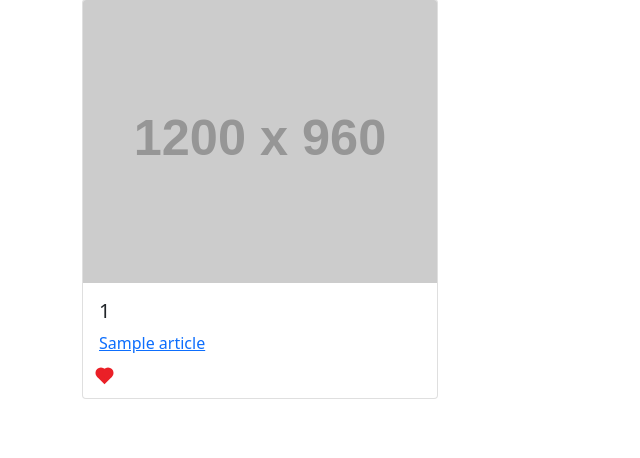
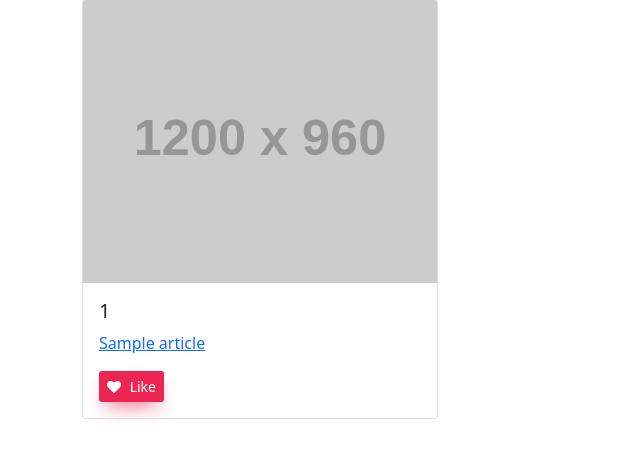
Before and after one commit to hjkim1350/django_semi_pair2, a Django app: page / in a window 1280 px wide. Shown: the part 248-706 px from the top of the page, without its empty margins (0-640 px from the left). Run offline with Django 3.2, Linux system fonts and the light colour scheme; tables that the repository leaves empty hold one stand-in row (values such as "Sample post"); grey boxes labelled with a size stand in for pictures from a placeholder-image service; some libraries are stand-ins or nearby versions.

Commit message:
DH 자바스크립트 모르겠어요ㅠㅠ 4시 35분

```diff
--- a/sub_pair2/articles/templates/articles/index.html
+++ b/sub_pair2/articles/templates/articles/index.html
@@ -1,4 +1,10 @@
 {% extends 'base.html' %}
+{% load static %}
+{% load django_bootstrap5 %}
+{% block css %}
+<link rel="stylesheet" href="https://cdnjs.cloudflare.com/ajax/libs/font-awesome/4.7.0/css/font-awesome.min.css">
+<link rel="stylesheet" href="{% static 'css/heart.css' %}">
+{% endblock css %}
 
 {% block content %}
 
@@ -16,7 +22,14 @@
         <div class="card-body">
           <h5 class="card-title">{{ article.pk }}</h5>
           <p class="card-text"><a href="{% url 'articles:detail' article.pk %}">{{ article.title }}</a></p>
-            <a href="#"><div class='heart'></div></a>
+            <a href="#">
+                <div class="like-content">
+                  <button class="btn-secondary like-review">
+                    <i class="fa fa-heart" aria-hidden="true"></i> Like
+                  </button>
+              </div>
+
+            </a>
         </div>
       </div>
     </div>
--- a/sub_pair2/static/css/heart.css
+++ b/sub_pair2/static/css/heart.css
@@ -20,3 +20,77 @@
 .heart::after {
   top: -50%;
 }
+
+/* TEST */
+
+button {
+  background: #fff;
+  border: unset;
+  outline: 0;
+  font-size: 18px;
+  cursor: pointer;
+  color: #65676b;
+  padding: 5px 10px;
+}
+button.liked {
+  color: #0571ed;
+}
+button.liked i{
+  animation: anim 0.5s ease-in-out;
+  -webkit-animation: anim 0.5s ease-in-out;
+}
+@keyframes anim {
+  100% {
+    transform: rotate(-15deg) scale(1.3);
+    -webkit-transform: rotate(-15deg) scale(1.3);
+    -moz-transform: rotate(-15deg) scale(1.3);
+    -ms-transform: rotate(-15deg) scale(1.3);
+    -o-transform: rotate(-15deg) scale(1.3);
+    filter: blur(0.5px);
+    -webkit-filter: blur(0.5px);
+  }
+}
+
+.like-content {
+  display: inline-block;
+  width: 100%;
+  font-size: 18px;
+  text-align: center;
+}
+.like-content span {
+color: #9d9da4;
+font-family: monospace;
+}
+.like-content .btn-secondary {
+  display: block;
+  margin: 0px 0px;
+  text-align: center;
+  background: #ed2553;
+  border-radius: 3px;
+  box-shadow: 0 10px 20px -8px rgb(240, 75, 113);
+  padding: 5px 8px;
+  font-size: 14px;
+  cursor: pointer;
+  border: none;
+  outline: none;
+  color: #ffffff;
+  text-decoration: none;
+  -webkit-transition: 0.3s ease;
+  transition: 0.3s ease;
+}
+.like-content .btn-secondary:hover {
+  transform: translateY(-3px);
+}
+.like-content .btn-secondary .fa {
+  margin-right: 5px;
+}
+.animate-like {
+animation-name: likeAnimation;
+animation-iteration-count: 1;
+animation-fill-mode: forwards;
+animation-duration: 0.65s;
+}
+@keyframes likeAnimation {
+0%   { transform: scale(30); }
+100% { transform: scale(1); }
+}
--- a/sub_pair2/static/templates/base.html
+++ b/sub_pair2/static/templates/base.html
@@ -15,10 +15,7 @@
   <!-- Bootstrap Javascript -->
   <script src="https://cdn.jsdelivr.net/npm/bootstrap@5.1.2/dist/js/bootstrap.bundle.min.js" integrity="sha384-kQtW33rZJAHjgefvhyyzcGF3C5TFyBQBA13V1RKPf4uH+bwyzQxZ6CmMZHmNBEfJ" crossorigin="anonymous"></script>
 
-
-  <!-- 하트 -->
-  <link rel="stylesheet" href="{% static 'css/heart.css' %}">
-  <script src="https://code.jquery.com/jquery-3.2.1.min.js"></script>
+  {% block css %}{% endblock css %}
 
   <title>장고프로젝트 1021</title>
 </head>
```
